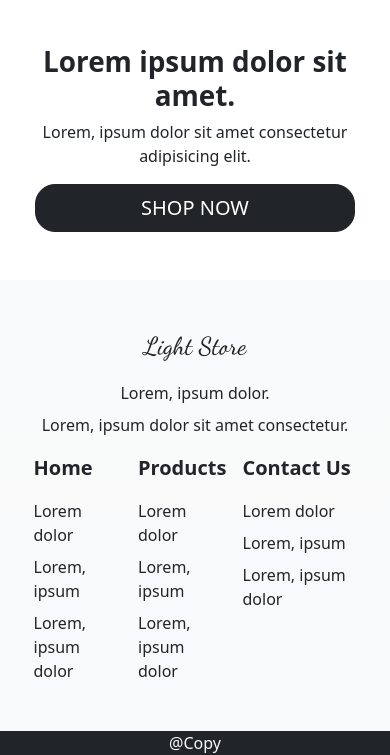
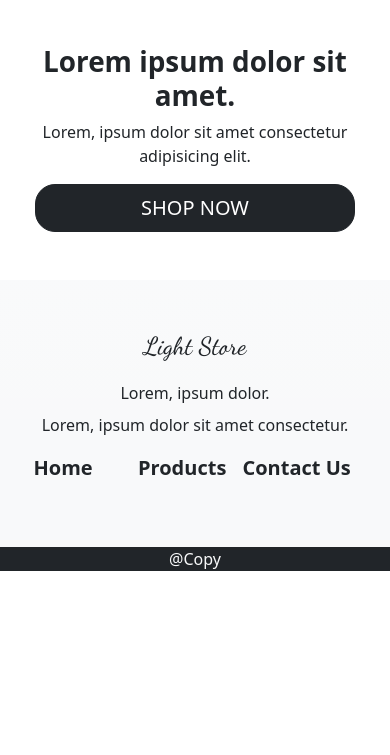
Before and after one commit to Tobiiadee/BootStrap_Project, a plain HTML site: page index.html in a window 390 px wide. Shown: the part 3631-4386 px from the top of the page. After the commit the page ends 4202 px from the top, so only its background shows below. Drawn offline with nearby package versions, Linux system fonts and the light colour scheme.

Commit message:
New Adjustments

```diff
--- a/index.html
+++ b/index.html
@@ -215,24 +215,24 @@
 
           <div class="col-md-7 col-12 d-flex justify-content-around mt-3">
             <div class="col-3">
-              <div class="mb-3"><a href="#" class="fw-normal fs-5 fw-bold text-dark text-decoration-none">Home</a></div>
-              <div class=" ms-md-0 m-auto mb-2">Lorem dolor</div>
-              <div class=" ms-md-0 m-auto mb-2">Lorem, ipsum</div>
-              <div class=" ms-md-0 m-auto">Lorem, ipsum dolor</div>
+              <div class="mb-3 ms-xs-4"><a href="#" class="fw-normal fs-5 fw-bold text-dark text-decoration-none">Home</a></div>
+              <div class=" ms-md-0 m-auto mb-2 d-none d-md-block">Lorem dolor</div>
+              <div class=" ms-md-0 m-auto mb-2 d-none d-md-block">Lorem, ipsum</div>
+              <div class=" ms-md-0 m-auto d-none d-md-block">Lorem, ipsum dolor</div>
             </div>
 
             <div class="col-3">
-              <div class="mb-3"><a href="#" class="fw-normal fs-5 fw-bold text-dark text-decoration-none">Products</a></div>
-              <div class=" ms-md-0 m-auto mb-2">Lorem dolor</div>
-              <div class=" ms-md-0 m-auto mb-2">Lorem, ipsum</div>
-              <div class=" ms-md-0 m-auto">Lorem, ipsum dolor</div>
+              <div class="mb-3 ms-xs-4"><a href="#" class="fw-normal fs-5 fw-bold text-dark text-decoration-none">Products</a></div>
+              <div class=" ms-md-0 m-auto mb-2 d-none d-md-block">Lorem dolor</div>
+              <div class=" ms-md-0 m-auto mb-2 d-none d-md-block">Lorem, ipsum</div>
+              <div class=" ms-md-0 m-auto d-none d-md-block">Lorem, ipsum dolor</div>
             </div>
 
             <div class="col-4">
-              <div class="mb-3"><a href="#" class="fw-normal fs-5 fw-bold text-dark text-decoration-none">Contact Us</a></div>
-              <div class=" ms-md-0 m-auto mb-2">Lorem dolor</div>
-              <div class=" ms-md-0 m-auto mb-2">Lorem, ipsum</div>
-              <div class=" ms-md-0 m-auto">Lorem, ipsum dolor</div>
+              <div class="mb-3 ms-xs-4"><a href="#" class="fw-normal fs-5 fw-bold text-dark text-decoration-none">Contact Us</a></div>
+              <div class=" ms-md-0 m-auto mb-2 d-none d-md-block">Lorem dolor</div>
+              <div class=" ms-md-0 m-auto mb-2 d-none d-md-block">Lorem, ipsum</div>
+              <div class=" ms-md-0 m-auto d-none d-md-block">Lorem, ipsum dolor</div>
             </div>
           </div>
         </div>
```
